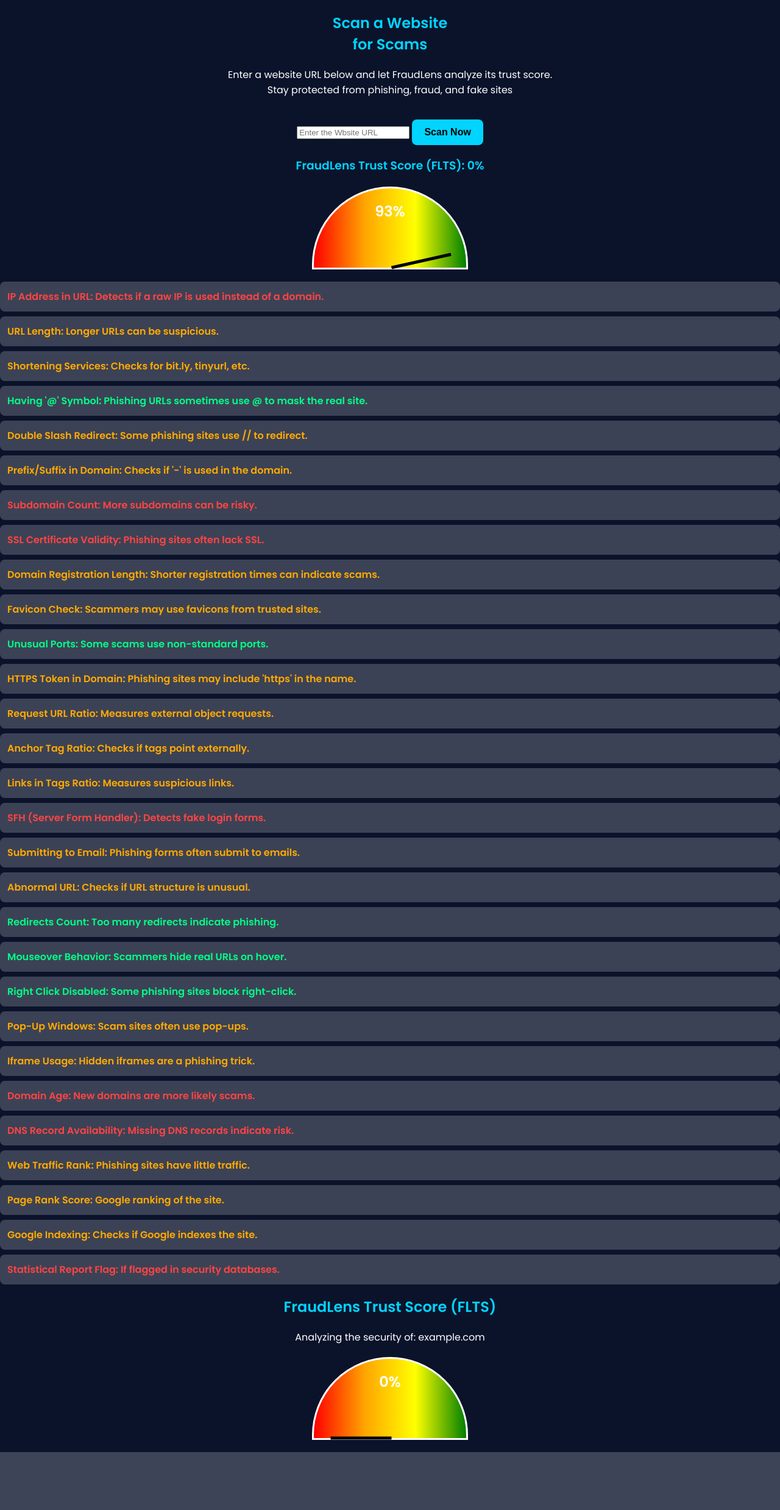
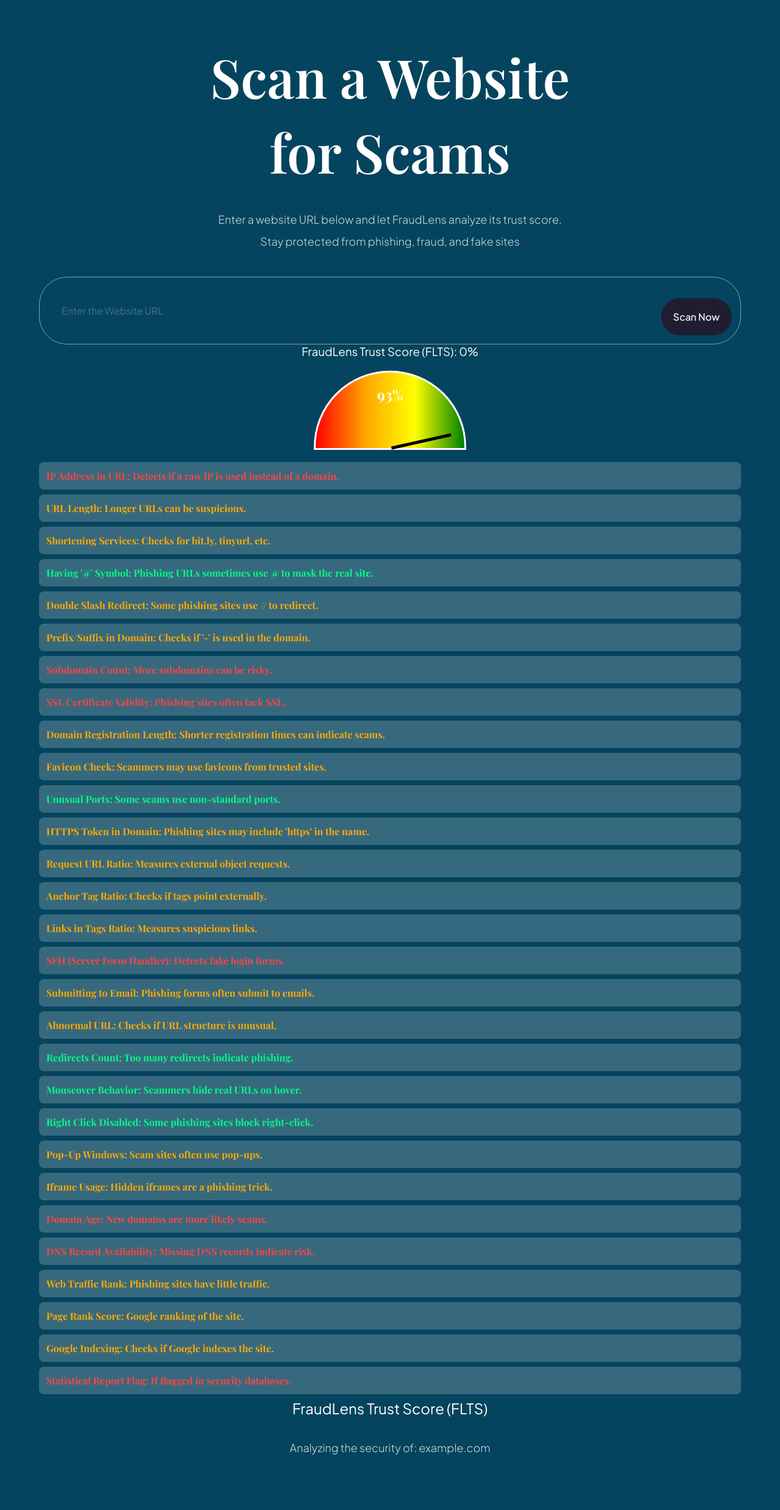
Before and after one commit to Rishabh4Jakhar/Fraudlens, a Django app: page /result/ in a window 1280 px wide. Shown: the whole page at 61% size. Before the commit the page ends 2382 px from the top, so only its background shows below. Run offline with Django 5.2, Linux system fonts and the light colour scheme.

Commit message:
Updated css

```diff
--- a/fraudlens_backend/core/static/css/sections/result.css
+++ b/fraudlens_backend/core/static/css/sections/result.css
@@ -1,18 +1,43 @@
 /* Import Fonts */
-@import url('https://fonts.googleapis.com/css2?family=Poppins:wght@400;500;600&display=swap');
+@import url("https://fonts.googleapis.com/css2?family=Playfair+Display:wght@400;500;600;700;800;900&display=swap");
+@import url("https://fonts.googleapis.com/css2?family=Plus+Jakarta+Sans:wght@200;300;400;500;600;700;800&display=swap");
 
-/* General Styling */
+:root {
+    --playfair-display: "Playfair Display", serif;
+    --plus-jakarta-sans: "Plus Jakarta Sans", sans-serif;
+
+    --primary-color: #05445e;
+    --secondary-color: #274472;
+    --header-color:#000000;
+
+    --black-200: #020202;
+    --black-300: #333333;
+    --black-400: #1f1e31;
+    --black-500: #555555;
+    --gray-100: #888888;
+
+    --color-white: #fff;
+    --color-creamson: #fff0de;
+  }
+* {
+    margin:0;
+    padding: 0;
+    box-sizing: border-box;
+    scroll-behavior: smooth;
+  }
+
 body {
-    font-family: "Poppins", sans-serif;
-    background: #0B132B; /* Match Index Page Background */
-    color: white;
+    font-family:var(--playfair-display) ;
+    background: var(--primary-color);
+    background-color: var(--color-creamson);
     text-align: center;
-    margin: 0;
-    padding: 0;
+    margin: 0 auto;
+    max-width: 1280px;
+    font-weight: 500;
 }
 
-/* Container */
-.container {
+
+.result {
     width: 60%;
     margin: 100px auto;
     background: rgba(255, 255, 255, 0.1); /* Slight Transparency */
@@ -24,7 +49,10 @@ body {
 
 /* Heading */
 h1, h2, h3 {
-    color: #00D4FF; /* Same as Index Page Accent Color */
+    color: var(--color-white);
+    font-family:var(--plus-jakarta-sans) ;
+    font-weight: 400;
+
 }
 
 /* Speedometer Styling */
@@ -98,3 +126,76 @@ button:hover {
     background: #008CBA; /* Darker Blue */
     color: white;
 }
+.scan {
+    padding: 64px;
+    background-color: var(--primary-color);
+    background-position: center;
+    background-repeat: no-repeat;
+    background-size: contain;
+
+    flex-direction: column;
+    overflow: hidden;
+  }
+
+  .scan h2 {
+    font-size: 88px;
+    font-family: var(--playfair-display);
+    font-weight: 600;
+    line-height: 123px;
+    color: #fff;
+    text-align: center;
+  }
+
+  .scan p {
+    font-size: 18px;
+    font-family: var(--plus-jakarta-sans);
+    font-weight: 300;
+    line-height: 36px;
+    margin-top: 32px;
+    color: rgba(255, 255, 255, 0.8);
+  }
+
+  .scan__form {
+    min-width: 480px;
+    margin-top: 40px;
+    padding: 14px 14px 14px 24px;
+    display: flex;
+    gap: 10px;
+    border: 1px solid rgba(255, 255, 255, 0.5);
+    border-radius: 46px;
+  }
+
+
+  .scan__form input {
+    flex: 1;
+    font-size:  16px;
+    font-weight: 400px;
+    font-family: var(--plus-jakarta-sans);
+    color: #fff;
+    opacity: 0.5;
+    background: transparent;
+    border: none;
+    outline: none;
+    padding: 12px;
+  }
+
+  .scan__form input::placeholder {
+    color: #fff;
+    opacity: 0.5;
+    width: 50%;
+  }
+
+  .scan__form button {
+    padding: 20px;
+    max-width: 180px;
+    font-size: 16px;
+    font-weight: 500;
+    font-family: var(--plus-jakarta-sans);
+    color: #fff;
+    text-align: center;
+    background: var(--black-400);
+    border-radius: 46px;
+    border: none;
+    outline: none;
+    cursor: pointer;
+  }
--- a/fraudlens_backend/core/static/css/style.css
+++ b/fraudlens_backend/core/static/css/style.css
@@ -4,6 +4,7 @@
 @import url("sections/hero.css");
 @import url("sections/about.css");
 @import url("sections/footer.css");
+@import url("sections/result.css");
 
 @import url("sections/scan.css");
 @import url("sections/feature.css");
--- a/fraudlens_backend/core/templates/result.html
+++ b/fraudlens_backend/core/templates/result.html
@@ -21,7 +21,7 @@
            Stay protected from phishing, fraud, and fake sites</p>
 
         <div class="scan__form" data-aos="fade-up">
-          <input type="text" placeholder="Enter the Wbsite URL "/>
+          <input type="text" placeholder="Enter the Website URL "/>
           <button>Scan Now</button>
         </div>
 
@@ -37,13 +37,7 @@
             <h1>FraudLens Trust Score (FLTS)</h1>
             <p>Analyzing the security of: <span id="scannedUrl"></span></p>
 
-            <!-- Speedometer -->
-            <div class="speedometer">
-                <div class="needle" id="needle"></div>
-                <div class="score" id="scoreDisplay">0%</div>
-            </div>
 
-            <!-- Trust Score Explanation -->
 
             <div id="analysisList"></div>
 
```
